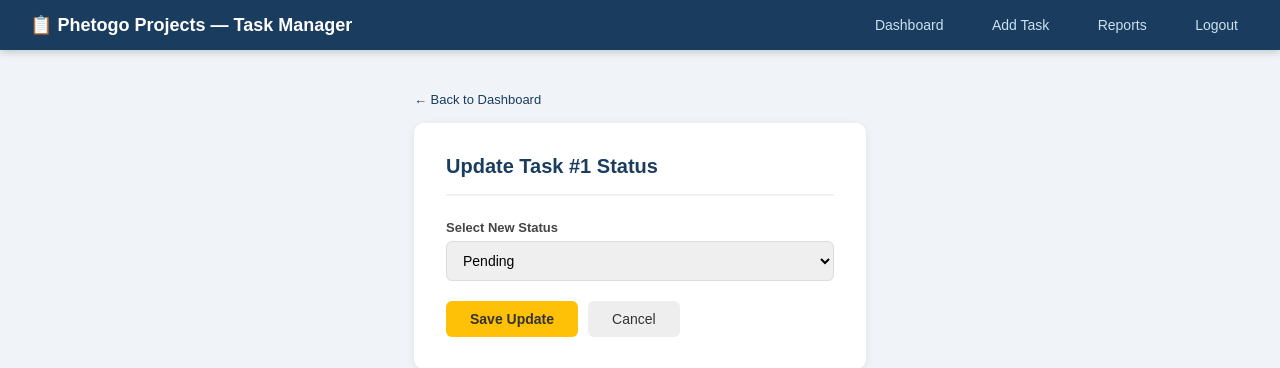
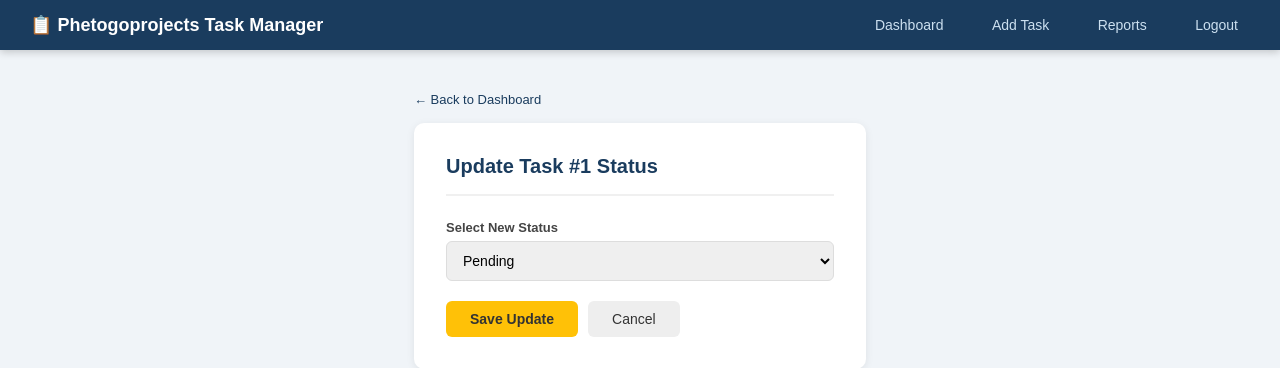
Before and after one commit to sihlebaruza/Phetogoprojects, a Flask app: page /update/1 in a window 1280 px wide. Shown: the top 368 px of the page. Run offline with Flask 3, Linux system fonts and the light colour scheme; the visitor is signed in with stand-in values (Sample User, id 1).

Commit message:
Update update_task.html

```diff
--- a/templates/update_task.html
+++ b/templates/update_task.html
@@ -1,7 +1,7 @@
 <!DOCTYPE html>
 <html>
 <head>
-  <title>Update Status - Phetogo Projects</title>
+  <title>Update Status - Phetogoprojects</title>
   <style>
     * { margin: 0; padding: 0; box-sizing: border-box; }
     body { font-family: Arial, sans-serif; background: #f0f4f8; }
@@ -26,7 +26,7 @@
 </head>
 <body>
   <nav>
-    <h1>&#128203; Phetogo Projects — Task Manager</h1>
+    <h1>&#128203; Phetogoprojects Task Manager</h1>
     <div>
       <a href="/dashboard">Dashboard</a>
       <a href="/add">Add Task</a>
```
